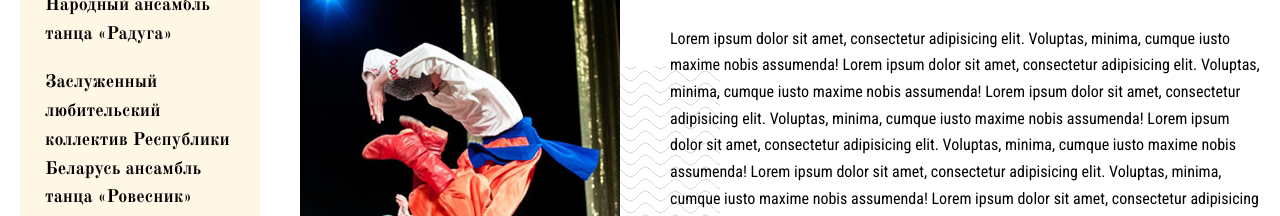
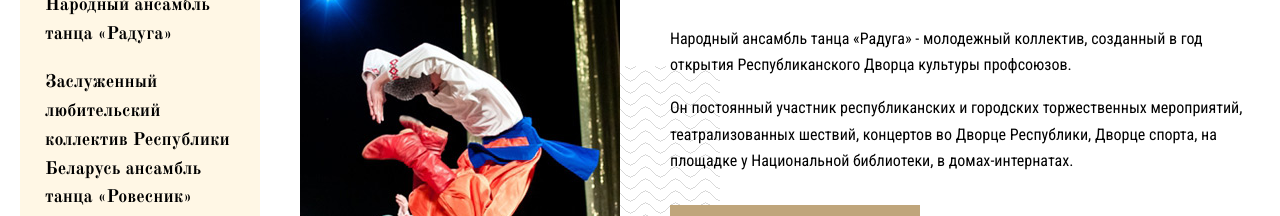
Before and after one commit to mafh/rdkp, a website: page src/bands.html in a window 1280 px wide. Shown: the part 696-912 px from the top of the page. Drawn offline with nearby package versions, Linux system fonts and the light colour scheme; some packages are replaced by stand-ins of ours; files that its build step writes are made by us from their sources.

Commit message:
gulp & band updates

```diff
--- a/gulpfile.js
+++ b/gulpfile.js
@@ -67,7 +67,6 @@ gulp.task('html', function() {
         .pipe(fileinclude({
             prefix: '@@'
         }))
-        // .pipe(rigger())
         .pipe(gulp.dest('build/'))
         .pipe(browserSync.reload({stream:true}));
 });
@@ -146,7 +145,6 @@ gulp.task('default', ['clean', 'sass', 'autoprefixer', 'html', 'jslib', 'es6', '
         .pipe(fileinclude({
             prefix: '@@'
         }))
-        // .pipe(rigger())
         .pipe(gulp.dest('build/'));
 
     gulp.watch('src/sass/**/*.scss', ['sass']);
--- a/src/bands.html
+++ b/src/bands.html
@@ -37,8 +37,8 @@
                             </div>
                             <div class="band-details">
                                 <div class="band-title">Народный ансамбль танца «Радуга»</div>
-                                <p>Lorem ipsum dolor sit amet, consectetur adipisicing elit. Voluptas, minima, cumque iusto maxime nobis assumenda! Lorem ipsum dolor sit amet, consectetur adipisicing elit. Voluptas, minima, cumque iusto maxime nobis assumenda! Lorem ipsum dolor sit amet, consectetur adipisicing elit. Voluptas, minima, cumque iusto maxime nobis assumenda! Lorem ipsum dolor sit amet, consectetur adipisicing elit. Voluptas, minima, cumque iusto maxime nobis assumenda! Lorem ipsum dolor sit amet, consectetur adipisicing elit. Voluptas, minima, cumque iusto maxime nobis assumenda! Lorem ipsum dolor sit amet, consectetur adipisicing elit. Voluptas, minima, cumque iusto maxime nobis assumenda! Lorem ipsum dolor sit amet, consectetur adipisicing elit. Voluptas, minima, cumque iusto maxime nobis assumenda!</p>
-                                <p>Lorem ipsum dolor sit amet, consectetur adipisicing elit. Voluptas, minima, cumque iusto maxime nobis assumenda! Lorem ipsum dolor sit amet, consectetur adipisicing elit. Voluptas, minima, cumque iusto maxime nobis assumenda! Lorem ipsum dolor sit amet, consectetur adipisicing elit. Voluptas, minima, cumque iusto maxime nobis assumenda!</p>
+                                <p>Народный ансамбль танца «Радуга» - молодежный коллектив, созданный в год открытия Республиканского Дворца культуры профсоюзов.</p>
+                                <p>Он постоянный участник республиканских и городских торжественных мероприятий, театрализованных шествий, концертов во Дворце Республики, Дворце спорта, на площадке у Национальной библиотеки, в домах-интернатах.</p>
                                 <p><a href="#" class="button"><span>Подробнее</span><span class="hide-480"> о коллективе</span></a></p>
                             </div>
                         </div>
```
